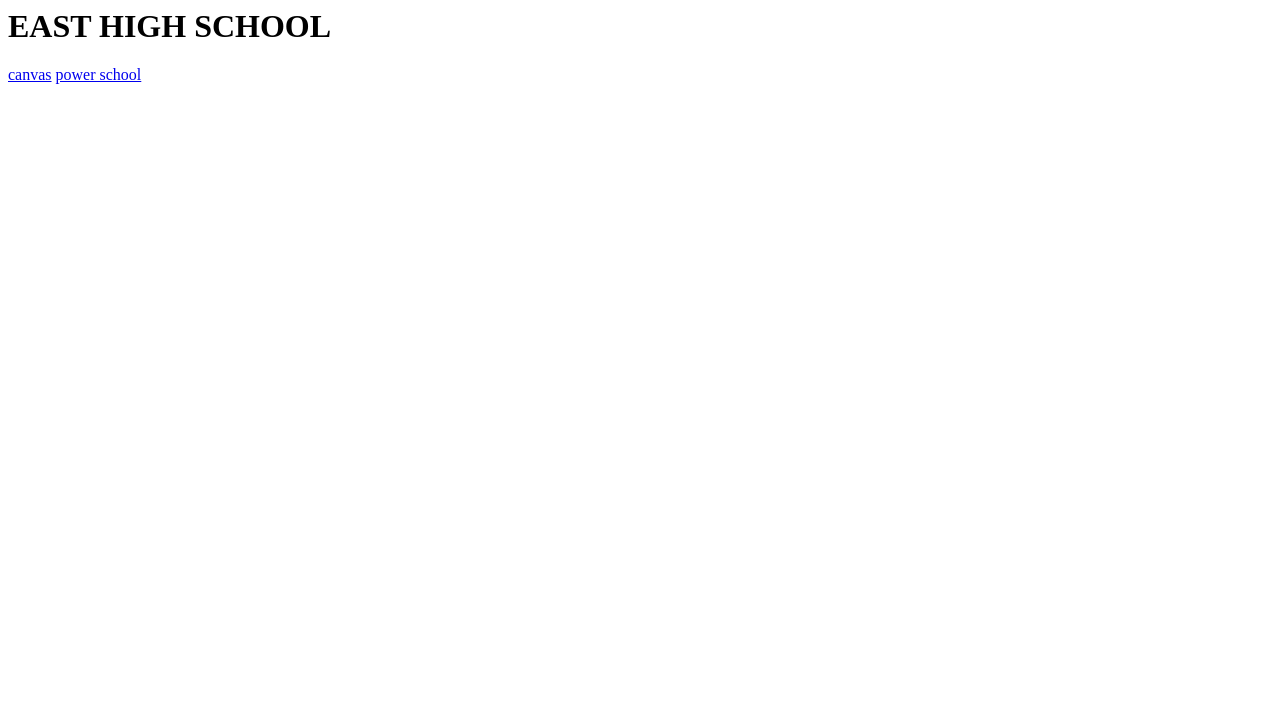
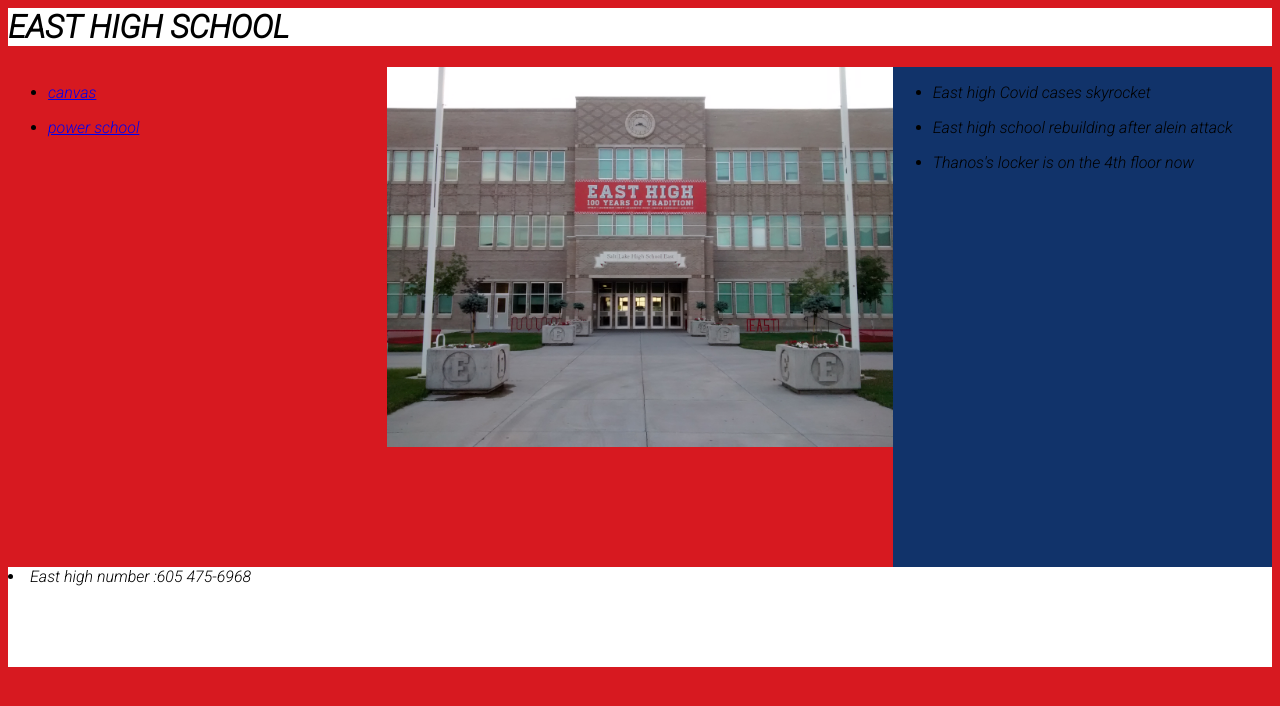
Before and after one commit to djvic1476/easthighcopycat, a plain HTML site: page index.html in a window 1280 px wide. Drawn offline with Linux system fonts and the light colour scheme; a web font is replaced by a local one.

Commit message:
finished the site

```diff
--- a/index.html
+++ b/index.html
@@ -1,18 +1,40 @@
 <html>
-    <header><link rel="preconnect" href="https://fonts.googleapis.com">
-<link rel="preconnect" href="https://fonts.gstatic.com" crossorigin>
-<link href="https://fonts.googleapis.com/css2?family=Calistoga&family=Roboto:ital,wght@1,300&display=swap" rel="stylesheet">
+    <header>
+        <link rel="preconnect" href="https://fonts.googleapis.com">
+        <link rel="preconnect" href="https://fonts.gstatic.com" crossorigin>
+        <link href="https://fonts.googleapis.com/css2?family=Calistoga&family=Roboto:ital,wght@1,300&display=swap" rel="stylesheet">
+        <link rel="stylesheet" href="style.css">
     </header>
 
     <body>
         <div class="header">
-        <h1> EAST HIGH SCHOOL</h1>
-        <div class="left"> <a href="https://onlineapps.slcschools.org/canvas/"> canvas</a>
-            <a href="https://powerschool.slcschools.org/public/">power school</a>
-            </div></div>
-
-
-
+            <h1> EAST HIGH SCHOOL</h1>
+        </div>
+        <div class="left">
+            <ul>
+               <li><a href="https://onlineapps.slcschools.org/canvas/"> canvas</a></li>
+            </ul>
+            <ul>
+                <li><a href="https://powerschool.slcschools.org/public/">power school</a></li>
+            </ul>
+        </div>
+        <div class="center">
+            <img src="l.jpg">
+        </div>
+        <div class="right">
+            <ul>
+                <li>East high Covid cases skyrocket</li>
+            </ul>
+            <ul>
+                <li> East high school rebuilding after alein attack</li>
+            </ul>
+            <ul>
+                <li> Thanos's locker is on the 4th floor now </li>
+            </ul>
+        </div>
+        <div class="footer">
+         <li> East high number :605 475-6968 </li>
+        </div>
 
 
 
--- a/style.css
+++ b/style.css
@@ -0,0 +1,36 @@
+body{
+        background-color:#D71920;
+        font-family: 'Roboto', sans-serif;
+}
+div.header{
+    width: 100%;
+    background-color: #FFFFFF;
+}
+div.left{
+    float:left;
+    width: 30%;
+    height: 500px;
+    background-color: #D71920;
+}
+div.center{
+    float: left;
+    width: 40%;
+    height: 500px;
+
+}
+div.right{
+    float: left;
+    width: 30%;
+    height: 500px;
+    background-color:#11336A;
+}
+div.footer{
+    display: inline-block;
+    width: 100%;
+    height: 100px;
+    background-color: #FFFFFF;
+}
+img{
+    width: 100%
+
+}
```
Also changed, not shown: l.jpg (added).
